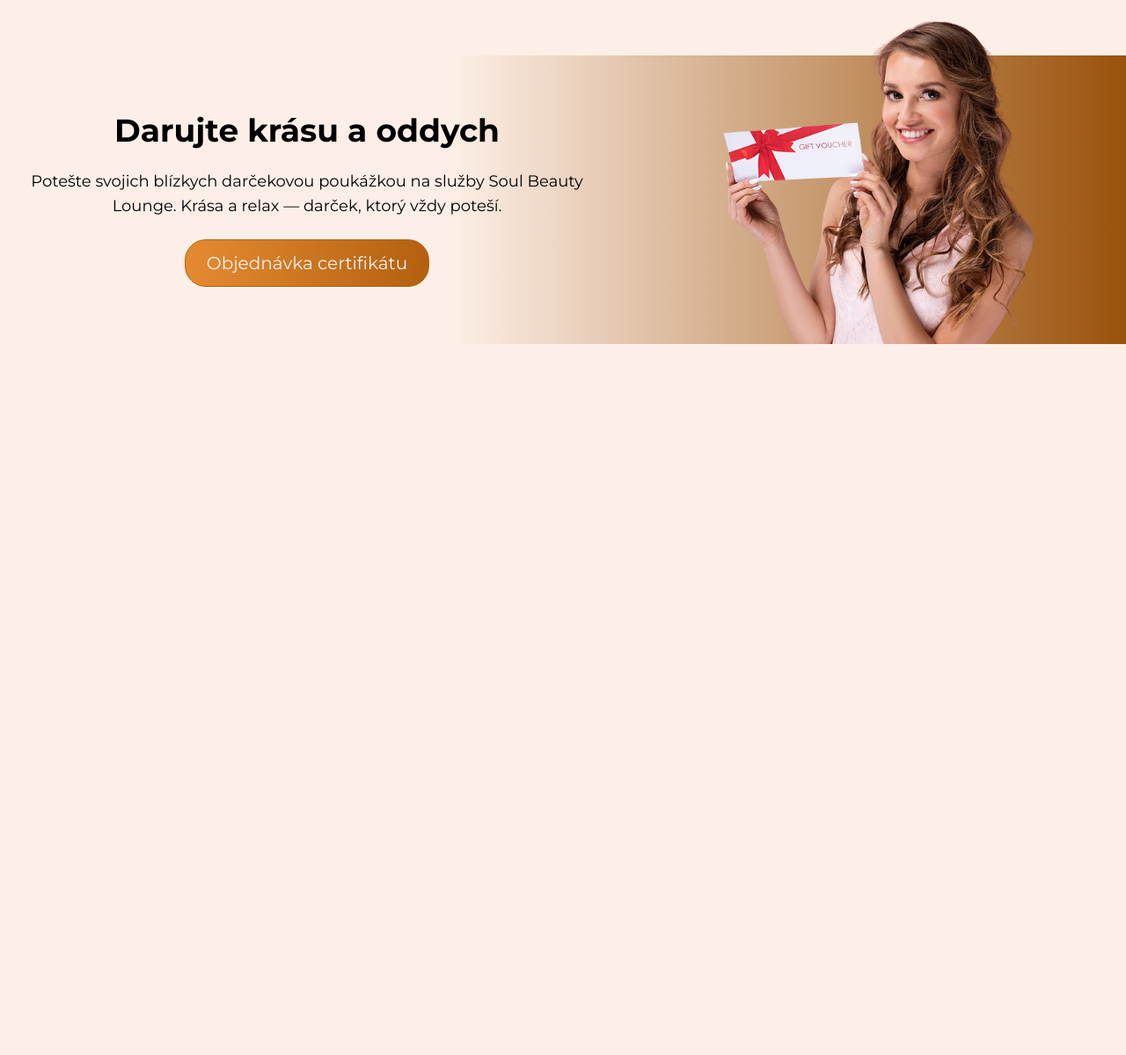
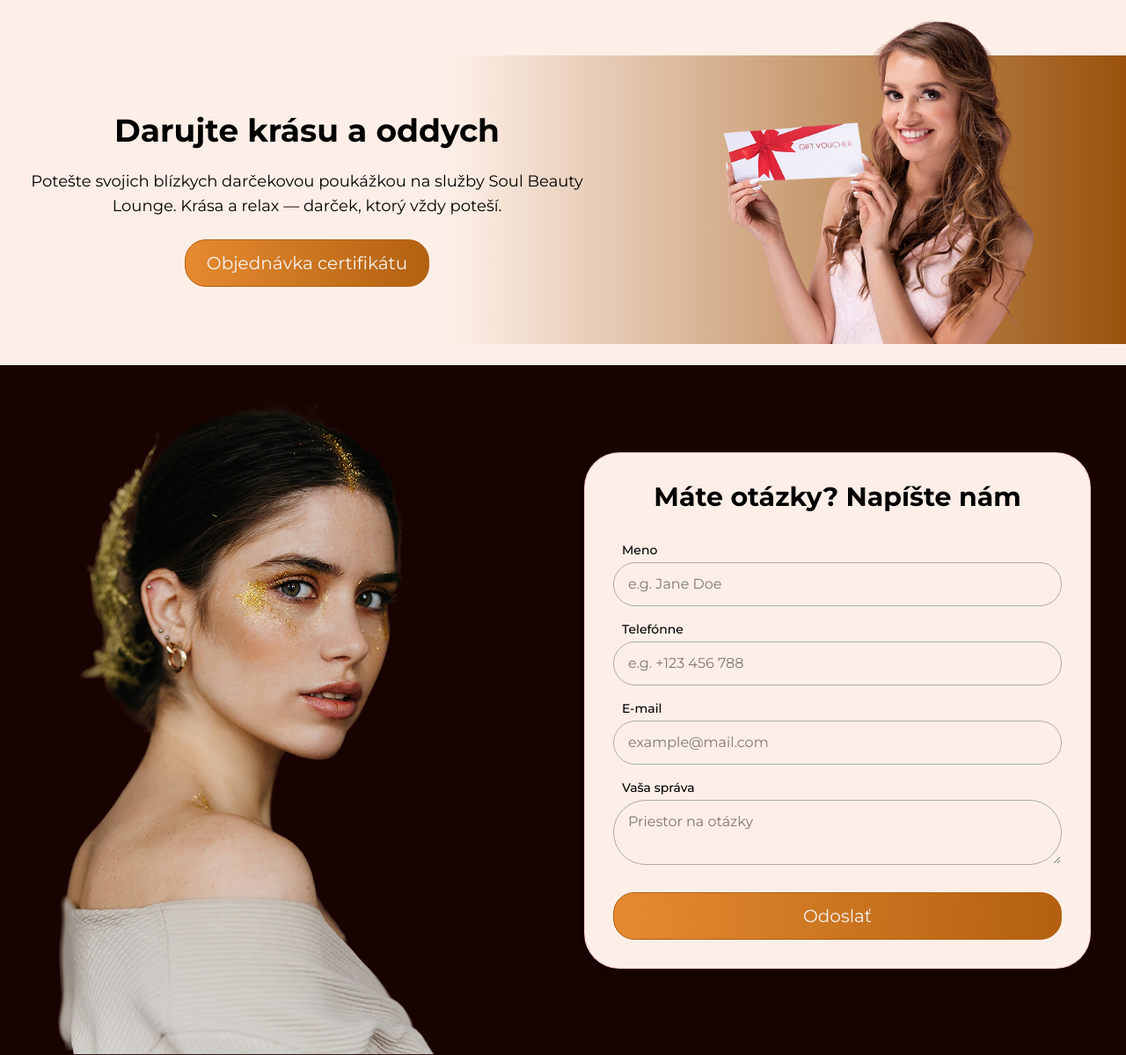
Before and after one commit to vlador4ik/soul-beauty, a website built with Vite: page index.html in a window 1280 px wide. Shown: the part 9140-10339 px from the top of the page at 88% size. Before the commit the page ends 9531 px from the top, so only its background shows below. Built offline with nearby package versions, Linux system fonts and the light colour scheme.

Commit message:
feat:made a form to fill out

```diff
--- a/index.html
+++ b/index.html
@@ -327,8 +327,74 @@
               <img src="src/images/woman-whith-card.png" alt="card" class="lg:-mt-15">
             </div>
           </section>
-
          </div>
      </div>
+     <!-- Máte otázky? Napíšte nám -->
+     <div  class="w-full bg-[#190202]">
+         <div class="xl:container mx-auto px-4 mt-6">
+          <section class="flex flex-col md:flex-row justify-between items-center">
+            <div>
+              <img src="src/images/woman-form.png" alt="form" class="max-w-full h-auto">
+            </div>
+            <!------------- form----------------->
+            <div class="w-full md:w-1/2 py-12 px-4 flex justify-center">
+              <form class="bg-[#FDEFE7] border border-[#F2A8A899] rounded-[40px] max-w-xl w-full p-8 shadow-md">
+                <h2 class="text-2xl md:text-3xl font-bold text-center mb-8">
+                  Máte otázky? Napíšte nám
+                </h2>
+
+                <div class="mb-4">
+                  <label class="block text-sm font-medium mb-1 pl-2.5" for="name">Meno</label>
+                  <input
+                    type="text"
+                    id="name"
+                    placeholder="e.g. Jane Doe"
+                    class="w-full px-4 py-3 border border-[#AAAAAA] rounded-full focus:outline-none focus:ring-2 focus:ring-orange-300"
+                  />
+                </div>
+
+                <div class="mb-4">
+                  <label class="block text-sm font-medium mb-1 pl-2.5" for="phone">Telefónne</label>
+                  <input
+                    type="tel"
+                    id="phone"
+                    placeholder="e.g. +123 456 788"
+                    class="w-full px-4 py-3 border border-[#AAAAAA] rounded-full focus:outline-none focus:ring-2 focus:ring-orange-300"
+                  />
+                </div>
+
+                <div class="mb-4">
+                  <label class="block text-sm font-medium mb-1 pl-2.5" for="email">E-mail</label>
+                  <input
+                    type="email"
+                    id="email"
+                    placeholder="example@mail.com"
+                    class="w-full px-4 py-3 border border-[#AAAAAA] rounded-full focus:outline-none focus:ring-2 focus:ring-orange-300"
+                  />
+                </div>
+
+                <div class="mb-6">
+                  <label class="block text-sm font-medium  mb-1 pl-2.5" for="message">Vaša správa</label>
+                  <textarea
+                    id="message"
+                    placeholder="Priestor na otázky"
+                    class="w-full px-4 py-3 border border-[#AAAAAA] rounded-full focus:outline-none focus:ring-2 focus:ring-orange-300"
+                  ></textarea>
+                </div>
+
+                <div>
+                  <button
+                    type="submit"
+                    class=" btn w-full">
+                    Odoslať
+                  </button>
+                </div>
+              </form>
+            </div>
+          </section>
+         </div>
+     </div>
+
+
   </body>
 </html>
```
Also changed, not shown: src/images/woman-form.png (added).
